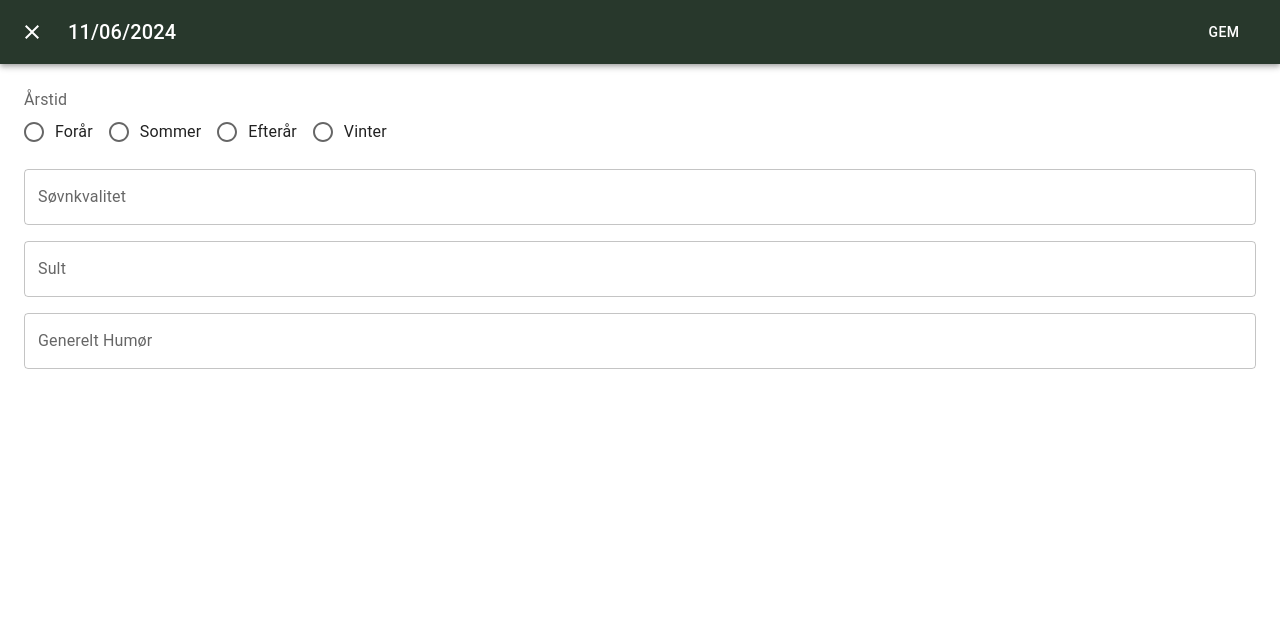
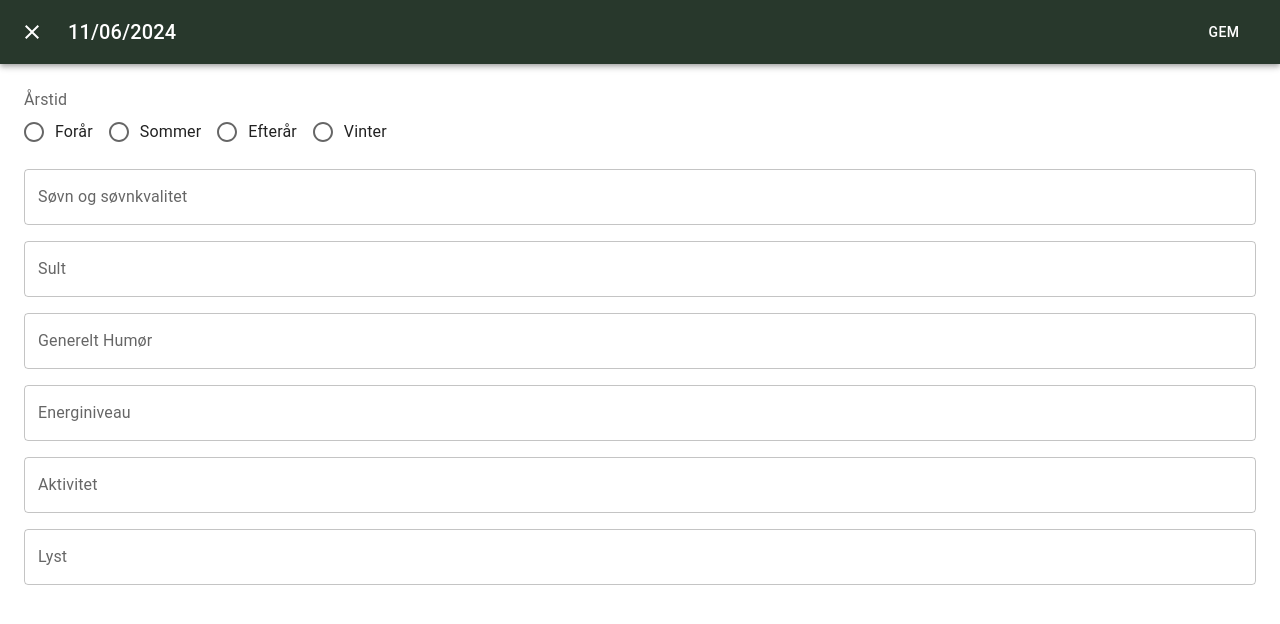
Before and after one commit to wulfwulf/livscyklus, a React (Create React App) app: page / in a window 1280 px wide. Both pictures are taken after a click on the button "REDIGER". Shown: the top 624 px of the page. Built offline with nearby package versions, Linux system fonts and the light colour scheme; no server answers; the database is empty.

Commit message:
Tilføjet felter for Aktivitet, Energiniveau og Lyst, smat tilpasning af farvekoder

```diff
--- a/public/index.html
+++ b/public/index.html
@@ -4,15 +4,20 @@
     <meta charset="utf-8" />
     <meta name="viewport" content="width=device-width, initial-scale=1" />
     <meta name="theme-color" content="#28382c" />
-    <link rel="manifest" href="manifest.json">
-    <link rel="icon" href=
-"https://media.geeksforgeeks.org/wp-content/cdn-uploads/gfg_favicon.png" />
+    <link rel="icon" href="https://media.geeksforgeeks.org/wp-content/cdn-uploads/gfg_favicon.png" />
 
     <meta
       name="Livscyklus"
       content="Web site created using create-react-app"
     />
     <title>Livscyklus</title>
+
+    <!-- Inline manifest data -->
+    <script type="application/manifest+json">
+    {
+      "display": "standalone"
+    }
+    </script>
   </head>
   <body>
     <noscript>You need to enable JavaScript to run this app.</noscript>
--- a/src/App.js
+++ b/src/App.js
@@ -33,18 +33,17 @@ const Transition = React.forwardRef(function Transition(props, ref) {
   return <Slide direction="up" ref={ref} {...props} />;
 });
 
-
-
-
-
 function App() {
   const [dialogOpen, setDialogOpen] = React.useState(false)
-  const [selectedDateData, setSelectedDateData] = React.useState({TimeStamp : dayjs(), color : "#FF0000", note1 : "", note2 : "", note3 : ""})
+  const [selectedDateData, setSelectedDateData] = React.useState({TimeStamp : dayjs(), color : "#FF0000", note1 : "", note2 : "", note3 : "", note4:"", note5:"", note6:""})
   const [selectedDate, setSelectedDate] = React.useState(dayjs())
   const [selectedIndex, setSelectedIndex] = React.useState(-1)
-  const [formNote1, setFormNote1] = React.useState("");
-  const [formNote2, setFormNote2] = React.useState("");
-  const [formNote3, setFormNote3] = React.useState("");
+  const [formNote1, setFormNote1] = React.useState(""); // Søvn og Søvnkvalitet
+  const [formNote2, setFormNote2] = React.useState(""); // Sult
+  const [formNote3, setFormNote3] = React.useState(""); // Generelt Humør
+  const [formNote4, setFormNote4] = React.useState(""); // Energiniveau
+  const [formNote5, setFormNote5] = React.useState(""); // Aktivitet
+  const [formNote6, setFormNote6] = React.useState(""); // Lyst
   const [formColor, setFormColor] = React.useState("#FFFFFF");
   const [dateArray, setDateArray] = React.useState([])
 
@@ -70,22 +69,18 @@ function App() {
       console.log(error)
     }
   }
-  const updateCalendarData = async() =>{
-    try {
-
-    } catch (error) {
-      console.log(error)
-    }
-  }
   const addCalendarData = async(data) =>{
     try {
-      console.log("testo")
       await addDoc(calendarCollectionRef, {
         TimeStamp: dayjs(data.TimeStamp).toDate(),
         color: data.color,
         note1: data.note1,
         note2: data.note2,
         note3: data.note3,
+        note4: data.note4,
+        note5: data.note5,
+        note6: data.note6,
+
       });
       await getCalendarList();
     } catch (error) {
@@ -118,6 +113,9 @@ function App() {
           note1: data.note1,
           note2: data.note2,
           note3: data.note3,
+          note4: data.note4,
+          note5: data.note5,
+          note6: data.note6,
         });
         console.log("Existing entry updated!");
       } else {
@@ -151,7 +149,7 @@ function App() {
       setSelectedDateData({...temp})
     }
     else{
-      setSelectedDateData({TimeStamp : selectedDate, color : "#FFFFFF",note1 : "",note2 : "",note3 : ""})
+      setSelectedDateData({TimeStamp : selectedDate, color : "#FFFFFF",note1 : "",note2 : "",note3 : "", note4: "", note5:"", note6:""})
     }
   },[dateArray, formColor, selectedDate, selectedIndex])
 
@@ -175,6 +173,24 @@ function App() {
 
   useEffect(()=>{
     let tempDateData = selectedDateData
+    tempDateData.note4 = formNote4
+    setSelectedDateData(tempDateData)
+  },[formNote4])
+
+  useEffect(()=>{
+    let tempDateData = selectedDateData
+    tempDateData.note5 = formNote5
+    setSelectedDateData(tempDateData)
+  },[formNote5])
+
+  useEffect(()=>{
+    let tempDateData = selectedDateData
+    tempDateData.note6 = formNote6
+    setSelectedDateData(tempDateData)
+  },[formNote6])
+
+  useEffect(()=>{
+    let tempDateData = selectedDateData
     tempDateData.color = formColor
     setSelectedDateData(tempDateData)
   },[formColor])
@@ -192,7 +208,7 @@ function App() {
       setSelectedDateData({...temp})
     }
     else{
-      setSelectedDateData({TimeStamp : selectedDate, color : "#FFFFFF",note1 : "",note2 : "",note3 : ""})
+      setSelectedDateData({TimeStamp : selectedDate, color : "#FFFFFF",note1 : "",note2 : "",note3 : "", note4: "", note5:"", note6:""})
     }
 
     console.log("Dialog cancelled")
@@ -240,6 +256,18 @@ function App() {
     setFormNote3(e.target.value)
     console.log("Note3 changed")
   }
+  const note4ChangeHandler = (e) => {
+    setFormNote4(e.target.value)
+    console.log("Note4 changed")
+  }
+  const note5ChangeHandler = (e) => {
+    setFormNote5(e.target.value)
+    console.log("Note5 changed")
+  }
+  const note6ChangeHandler = (e) => {
+    setFormNote6(e.target.value)
+    console.log("Note6 changed")
+  }
 
 
   return (
@@ -271,14 +299,15 @@ function App() {
               color="inherit"
               onClick={cancelHandler}
               aria-label="close"
+              sx={{color: formColor === "#FFFFFF" ? "white" : "#666666",}}
 
             >
               <CloseIcon />
             </IconButton>
-            <Typography sx={{ ml: 2, flex: 1 }} variant="h6" component="div">
+            <Typography sx={{ ml: 2, flex: 1, color: formColor === "#FFFFFF" ? "white" : "#666666",}} variant="h6" component="div">
               {selectedDateData.TimeStamp.format("DD/MM/YYYY")}
             </Typography>
-            <Button autoFocus color="inherit" onClick={closeHandler}>
+            <Button sx={{color: formColor === "#FFFFFF" ? "white" : "#666666",}} autoFocus color="inherit" onClick={closeHandler}>
               Gem
             </Button>
           </Toolbar>
@@ -296,38 +325,59 @@ function App() {
         sx={{mx:3}}
 
       >
-        <FormControlLabel value="#6AA84F" control={<Radio />} label="Forår" />
-        <FormControlLabel value="#F1C232" control={<Radio />} label="Sommer" />
-        <FormControlLabel value="#FF6D01" control={<Radio />} label="Efterår" />
-        <FormControlLabel value="#3D85C6" control={<Radio />} label="Vinter" />
+        <FormControlLabel value="#B3E5A1" control={<Radio />} label="Forår" />
+        <FormControlLabel value="#FCFD95" control={<Radio />} label="Sommer" />
+        <FormControlLabel value="#F6C6AC" control={<Radio />} label="Efterår" />
+        <FormControlLabel value="#95DCF7" control={<Radio />} label="Vinter" />
 
       </RadioGroup>
       <TextField
-          id="outlined-textarea"
-          label="Søvnkvalitet"
-          sx={{mx:3, mt:2}}
-          //placeholder="Note"
+        id="textarea-sleep-quality"
+        label="Søvn og søvnkvalitet"
+        sx={{ mx: 3, mt: 2 }}
         multiline
-          defaultValue = {selectedDateData.note1}
+        defaultValue={selectedDateData.note1}
         onChange={note1ChangeHandler}
       />
       <TextField
-          id="outlined-textarea"
+        id="textarea-hunger"
         label="Sult"
-          sx={{mx:3, mt:2}}
-          //placeholder="Note"
+        sx={{ mx: 3, mt: 2 }}
         multiline
-          defaultValue = {selectedDateData.note2}
+        defaultValue={selectedDateData.note2}
         onChange={note2ChangeHandler}
       />
       <TextField
-          id="outlined-textarea"
+        id="textarea-mood"
         label="Generelt Humør"
-          sx={{mx:3, mt:2}}
-          //placeholder="Note"
+        sx={{ mx: 3, mt: 2 }}
         multiline
-          defaultValue = {selectedDateData.note3}
+        defaultValue={selectedDateData.note3}
         onChange={note3ChangeHandler}
+      />
+      <TextField
+        id="textarea-energy-level"
+        label="Energiniveau"
+        sx={{ mx: 3, mt: 2 }}
+        multiline
+        defaultValue={selectedDateData.note4}
+        onChange={note4ChangeHandler}
+      />
+      <TextField
+        id="textarea-activity"
+        label="Aktivitet"
+        sx={{ mx: 3, mt: 2 }}
+        multiline
+        defaultValue={selectedDateData.note5}
+        onChange={note5ChangeHandler}
+      />
+      <TextField
+        id="textarea-desire"
+        label="Lyst"
+        sx={{ mx: 3, mt: 2 }}
+        multiline
+        defaultValue={selectedDateData.note6}
+        onChange={note6ChangeHandler}
       />
     </FormControl>
       </Dialog>
```
Lines whose indentation alone changed are shown as unchanged.
